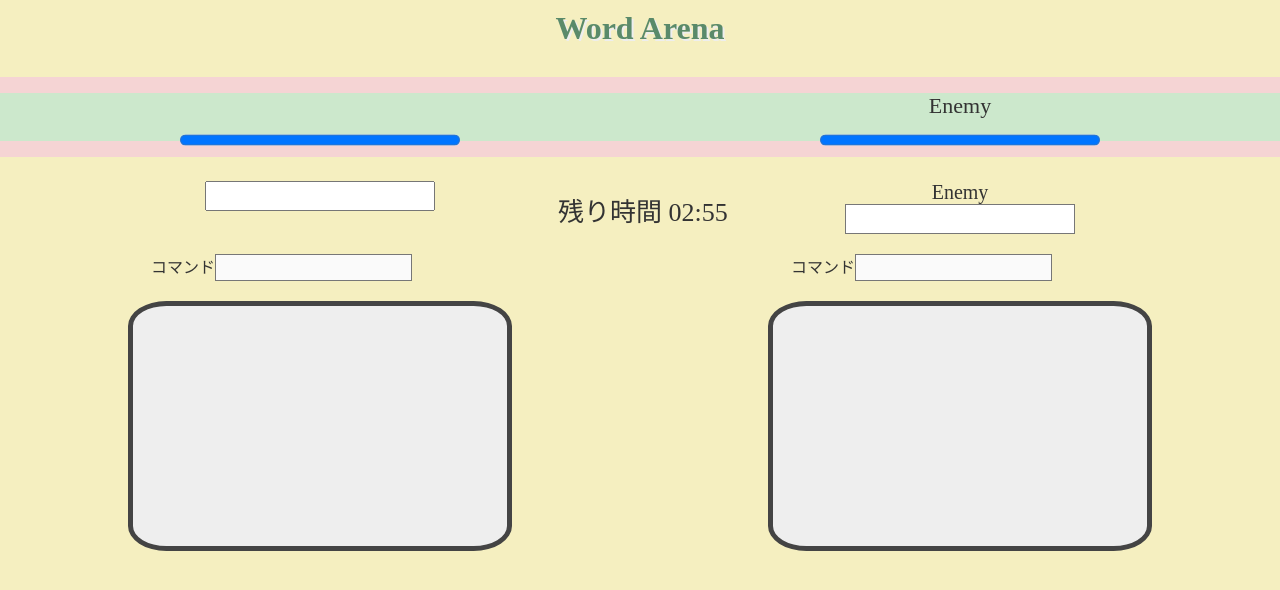
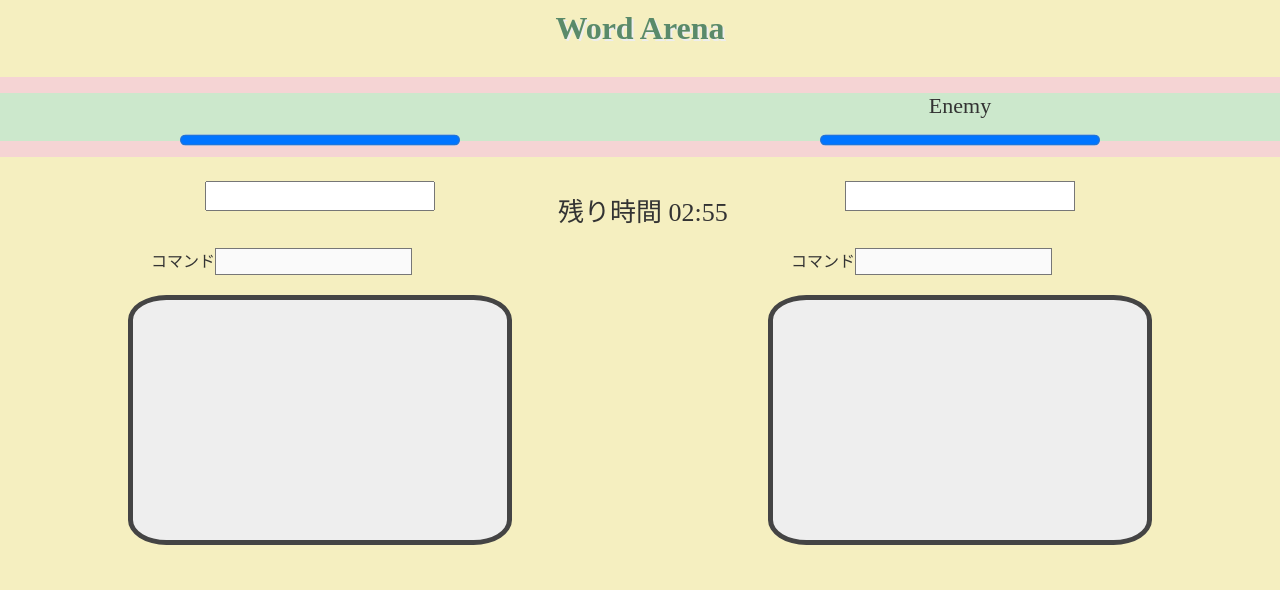
Before and after one commit to tombo314/WordArena, a React (Vite) app in the folder client/: page /battle in a window 1280 px wide. Shown: the top 590 px of the page. Built offline with nearby package versions, Linux system fonts and the light colour scheme; no server answers.

Commit message:
名前の表記を片方消す

```diff
--- a/client/src/pages/BattlePage.tsx
+++ b/client/src/pages/BattlePage.tsx
@@ -240,7 +240,6 @@ export default function BattlePage({ socket }: BattlePageProps) {
       {/* コマンド入力欄 */}
       <div className="wrapper-input">
         <div className="sub-wrapper-input">
-          <p className="username-text">{username}</p>
           <input
             type="text"
             value={inputFriend}
@@ -255,7 +254,6 @@ export default function BattlePage({ socket }: BattlePageProps) {
         </div>
         <div className="time">{formatTime(timeLeft)}</div>
         <div className="sub-wrapper-input">
-          <p className="username-text">Enemy</p>
           <input
             className="input-enemy"
             type="text"
```
